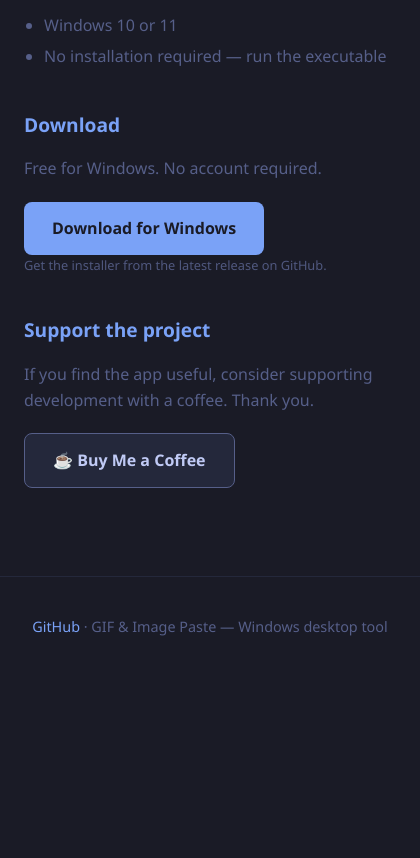
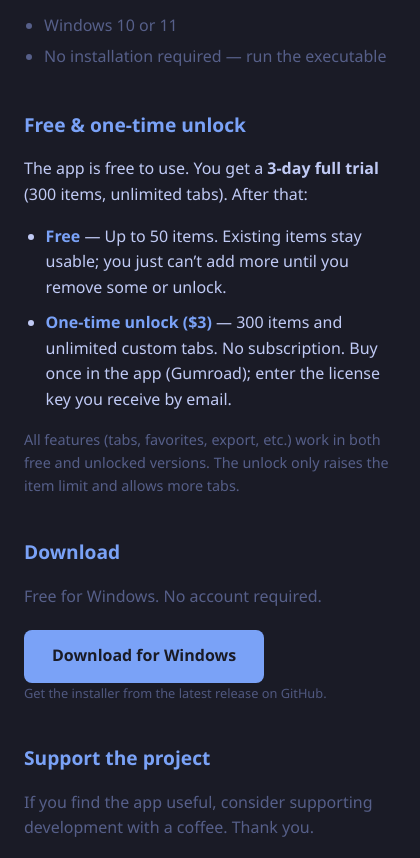
Before and after one commit to smartopslab128-ctrl/gif-image-paste, an Electron app: page docs/index.html in a window 420 px wide. Shown: the part 3851-4709 px from the top of the page. Before the commit the page ends 4528 px from the top, so only its background shows below. Drawn offline with Linux system fonts and the light colour scheme.

Commit message:
Add pricing / one-time unlock section to HP

```diff
--- a/docs/index.html
+++ b/docs/index.html
@@ -72,6 +72,16 @@
       </ul>
     </section>
 
+    <section class="pricing">
+      <h2>Free & one-time unlock</h2>
+      <p class="pricing-lead">The app is free to use. You get a <strong>3-day full trial</strong> (300 items, unlimited tabs). After that:</p>
+      <ul class="pricing-list">
+        <li><strong>Free</strong> — Up to 50 items. Existing items stay usable; you just can’t add more until you remove some or unlock.</li>
+        <li><strong>One-time unlock ($3)</strong> — 300 items and unlimited custom tabs. No subscription. Buy once in the app (Gumroad); enter the license key you receive by email.</li>
+      </ul>
+      <p class="pricing-note">All features (tabs, favorites, export, etc.) work in both free and unlocked versions. The unlock only raises the item limit and allows more tabs.</p>
+    </section>
+
     <section class="download">
       <h2>Download</h2>
       <p>Free for Windows. No account required.</p>
--- a/docs/style.css
+++ b/docs/style.css
@@ -134,6 +134,31 @@ h2 {
   margin-bottom: 0.35rem;
 }
 
+.pricing-lead {
+  margin: 0 0 1rem;
+  color: var(--text);
+}
+
+.pricing-list {
+  margin: 0 0 1rem;
+  padding-left: 1.35rem;
+  color: var(--text);
+}
+
+.pricing-list li {
+  margin-bottom: 0.6rem;
+}
+
+.pricing-list strong {
+  color: var(--accent);
+}
+
+.pricing-note {
+  margin: 0;
+  font-size: 0.9rem;
+  color: var(--muted);
+}
+
 .download p,
 .support p {
   margin: 0 0 0.75rem;
```
